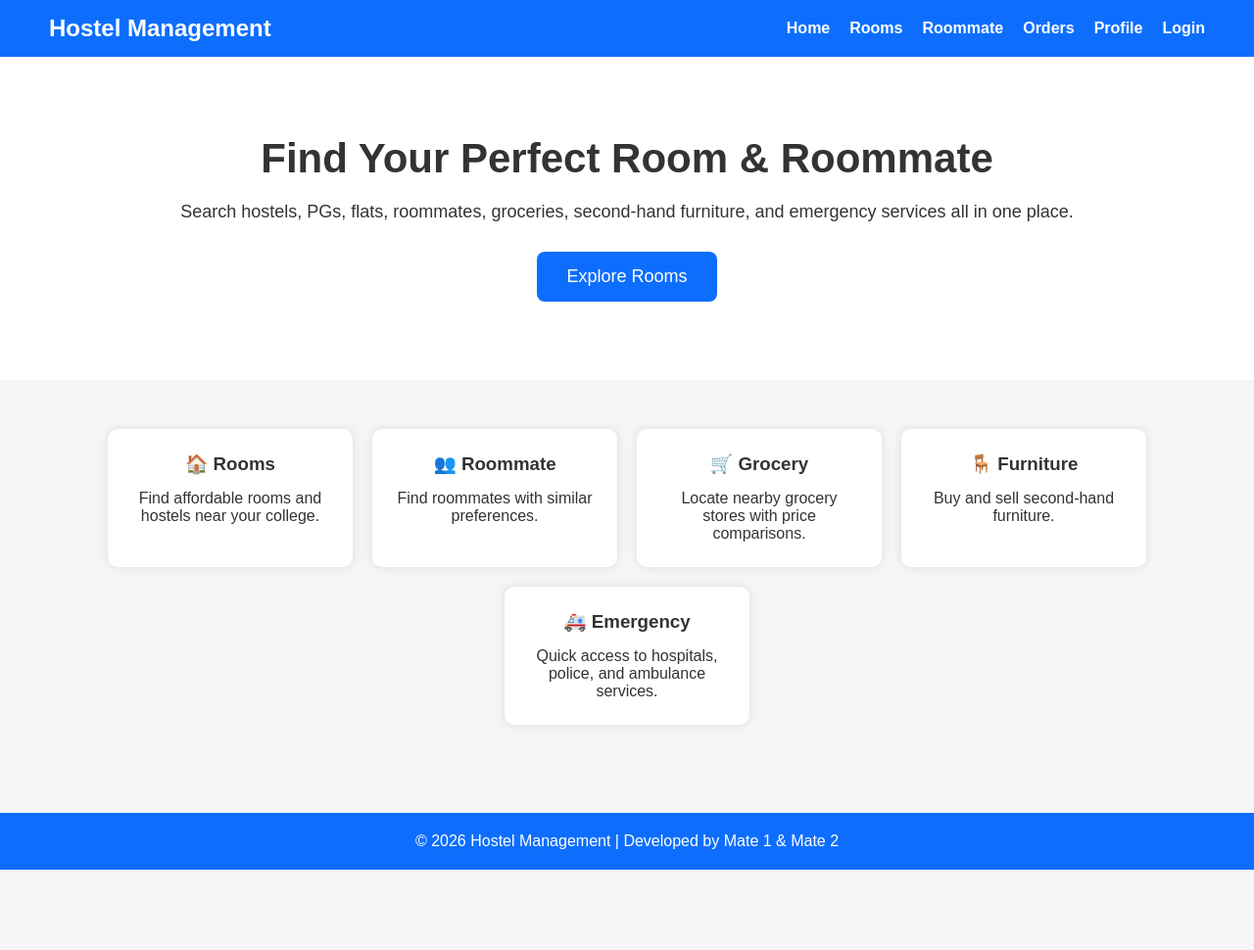
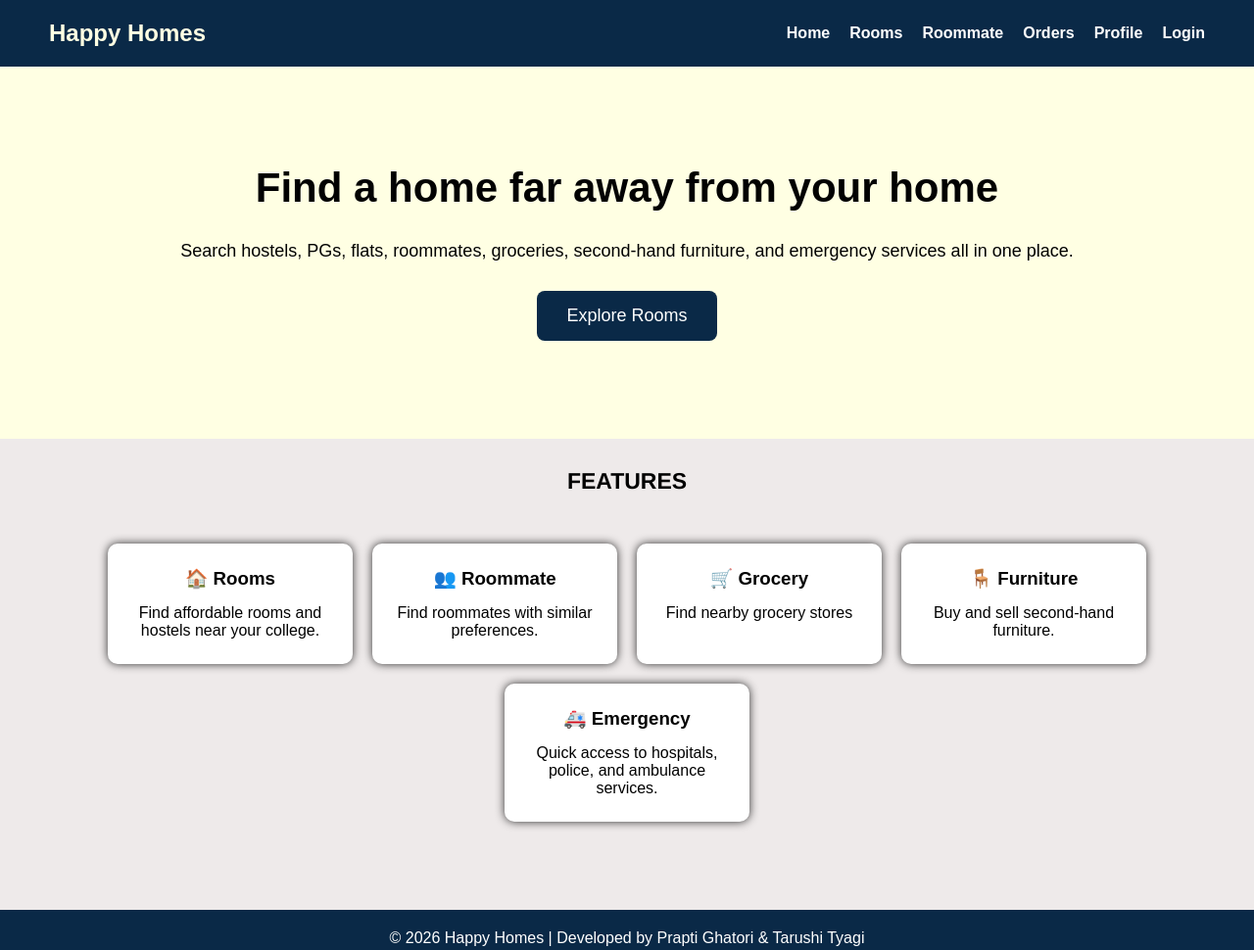
Before and after one commit to tarushityagi1586/hostel-management, a plain HTML site: page frontend/index.html in a window 1280 px wide. Shown: the whole page at 98% size. Before the commit the page ends 888 px from the top, so only its background shows below. Drawn offline with Linux system fonts and the light colour scheme.

Commit message:
changed home page

```diff
--- a/frontend/css/style.css
+++ b/frontend/css/style.css
@@ -1,56 +1,50 @@
-/* Reset */
 * {
     margin: 0;
     padding: 0;
     box-sizing: border-box;
     font-family: Arial, sans-serif;
 }
-
-/* Body */
 body {
-    background-color: #f5f5f5;
-    color: #333;
+    background-color: #e9e3e3bf;
+    color: #020202;
 }
-
-/* Navbar */
 .navbar {
     display: flex;
     justify-content: space-between;
     align-items: center;
-    background-color: #0d6efd;
-    color: white;
-    padding: 15px 50px;
+    background-color: #0A2947;
+    color:#FFFFE3;
+    padding: 20px 50px;
 }
-
 .navbar ul {
     display: flex;
     list-style: none;
 }
-
 .navbar ul li {
     margin-left: 20px;
 }
 
 .navbar ul li a {
+    display: inline-block;
     text-decoration: none;
     color: white;
     font-weight: bold;
 }
-
 .navbar ul li a:hover {
-    color: yellow;
+    color: #F3E4C9;
+    transform: scale(1.1);
 }
-
-/* Hero Section */
 .hero {
+    border:20%;
     text-align: center;
-    padding: 80px 20px;
-    background: white;
+    padding: 100px 30px;
+    background: #FFFFE3;
 }
 
 .hero h1 {
     font-size: 42px;
-    margin-bottom: 20px;
+    margin-bottom: 30px;
+
 }
 
 .hero p {
@@ -59,7 +53,7 @@ body {
 }
 
 .hero button {
-    background-color: #0d6efd;
+    background-color: #0A2947;
     color: white;
     border: none;
     padding: 15px 30px;
@@ -69,10 +63,21 @@ body {
 }
 
 .hero button:hover {
-    background-color: #084db8;
+    background-color: #244868;
 }
+.title p {
+    text-align: center;
+    padding-top: 30px;
+    font-size: 23px;
+    font-weight: bold;
+    font-family:'Franklin Gothic Medium', 'Arial Narrow', Arial, sans-serif
 
-/* Features */
+}
+.feature h3{
+    text-align: center;
+    display: block;
+
+}
 .features {
     display: flex;
     flex-wrap: wrap;
@@ -87,17 +92,18 @@ body {
     padding: 25px;
     border-radius: 10px;
     text-align: center;
-    box-shadow: 0px 0px 10px rgba(0,0,0,0.1);
+    box-shadow: 0px 0px 10px rgba(0,0,0,0.8);
+}
+.card:hover{
+    transform: scale(1.05);
 }
 
 .card h3 {
     margin-bottom: 15px;
 }
-
-/* Footer */
 footer {
     text-align: center;
-    background: #0d6efd;
+    background: #0A2947;
     color: white;
     padding: 20px;
     margin-top: 40px;
--- a/frontend/index.html
+++ b/frontend/index.html
@@ -9,11 +9,9 @@
 </head>
 
 <body>
-
-    <!-- Navbar -->
     <header>
         <nav class="navbar">
-            <h2>Hostel Management</h2>
+            <h2>Happy Homes</h2>
 
             <ul>
                 <li><a href="index.html">Home</a></li>
@@ -25,10 +23,8 @@
             </ul>
         </nav>
     </header>
-
-    <!-- Hero Section -->
     <section class="hero">
-        <h1>Find Your Perfect Room & Roommate</h1>
+        <h1>Find a home far away from your home</h1>
 
         <p>
             Search hostels, PGs, flats, roommates, groceries,
@@ -37,8 +33,10 @@
 
         <button>Explore Rooms</button>
     </section>
+    <section class="title">
+        <p>FEATURES</p>
+    </section>
 
-    <!-- Features -->
     <section class="features">
 
         <div class="card">
@@ -53,7 +51,7 @@
 
         <div class="card">
             <h3>🛒 Grocery</h3>
-            <p>Locate nearby grocery stores with price comparisons.</p>
+            <p>Find nearby grocery stores</p>
         </div>
 
         <div class="card">
@@ -67,10 +65,8 @@
         </div>
 
     </section>
-
-    <!-- Footer -->
     <footer>
-        <p>© 2026 Hostel Management | Developed by Mate 1 & Mate 2</p>
+        <p>© 2026 Happy Homes | Developed by Prapti Ghatori & Tarushi Tyagi</p>
     </footer>
 
     <script src="js/script.js"></script>
```
Also changed, not shown: frontend/roommate.html (renamed from frontend/roomate.html).
